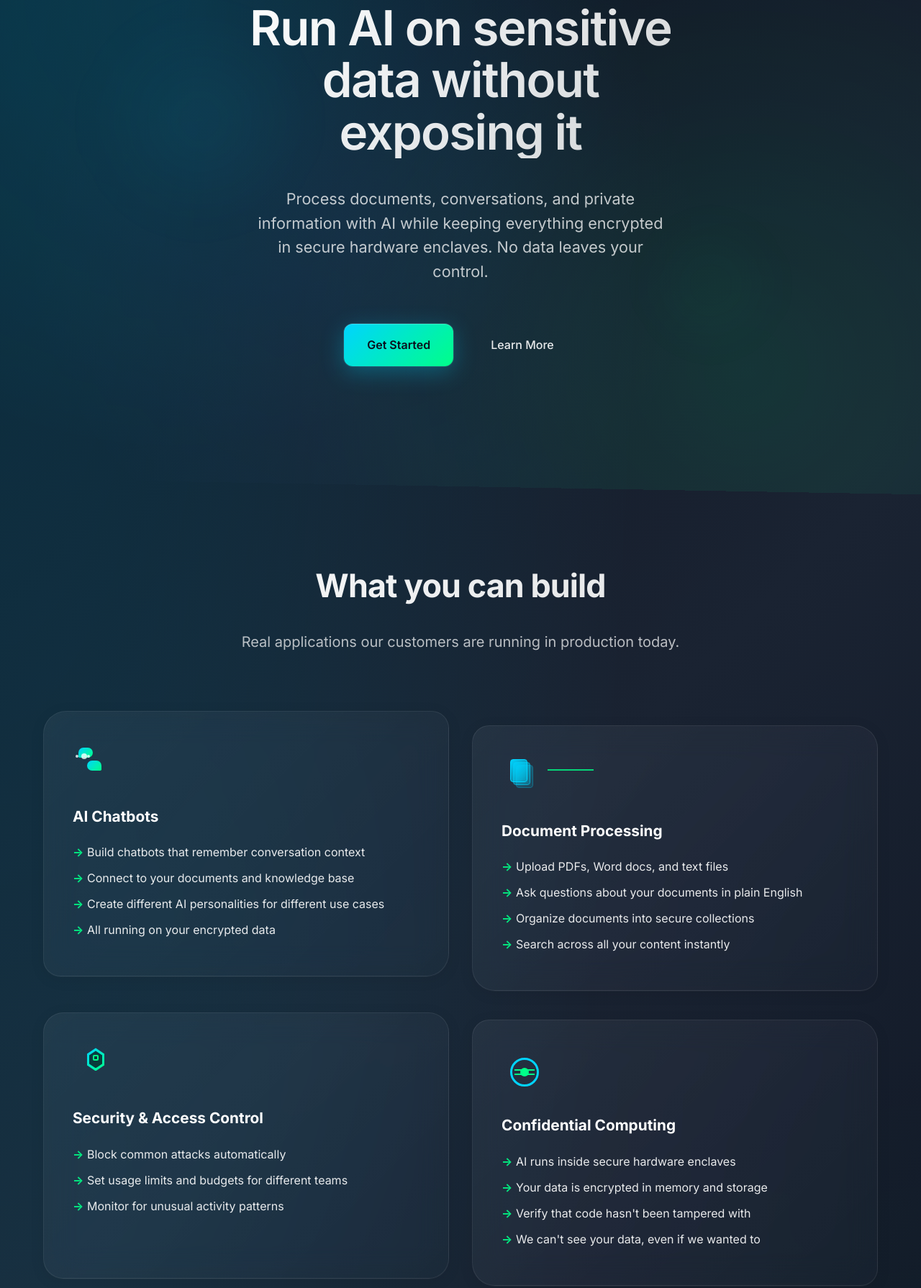
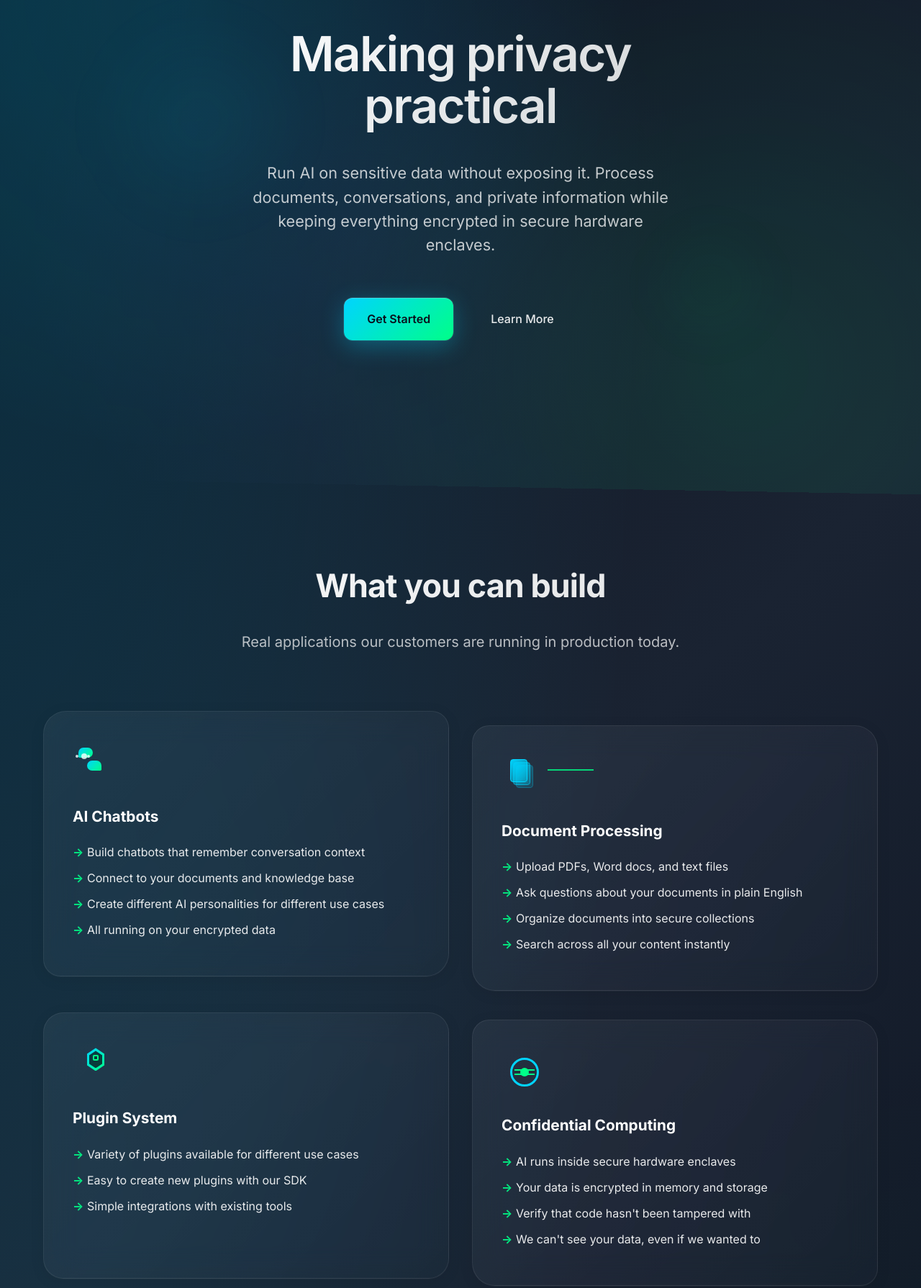
Before and after one commit to enclava-ai/website, an Astro site: page / in a window 1280 px wide. Shown: the part 144-1934 px from the top of the page at 72% size. Built offline with nearby package versions, Linux system fonts and the light colour scheme; Astro itself is replaced by a stand-in of ours.

Commit message:
plugin system

```diff
--- a/src/pages/index.astro
+++ b/src/pages/index.astro
@@ -2,7 +2,7 @@
 import BaseLayout from '../layouts/BaseLayout.astro';
 ---
 
-<BaseLayout title="Enclava: Enterprise AI Platform putting customer privacy first">
+<BaseLayout title="Enclava: Making privacy practical">
   <!-- Navigation -->
   <nav class="nav">
     <div class="container">
@@ -36,10 +36,10 @@ import BaseLayout from '../layouts/BaseLayout.astro';
     <div class="hero-container">
       <div class="hero-content">
         <h1 class="hero-title">
-          Run AI on sensitive data without exposing it
+          Making privacy practical
         </h1>
         <p class="hero-description">
-          Process documents, conversations, and private information with AI while keeping everything encrypted in secure hardware enclaves. No data leaves your control.
+          Run AI on sensitive data without exposing it. Process documents, conversations, and private information while keeping everything encrypted in secure hardware enclaves.
         </p>
         <div class="hero-actions">
           <a href="#contact" class="btn-primary">Get Started</a>
@@ -106,11 +106,11 @@ import BaseLayout from '../layouts/BaseLayout.astro';
               <div class="lock-symbol"></div>
             </div>
           </div>
-          <h3>Security & Access Control</h3>
+          <h3>Plugin System</h3>
           <ul>
-            <li>Block common attacks automatically</li>
-            <li>Set usage limits and budgets for different teams</li>
-            <li>Monitor for unusual activity patterns</li>
+            <li>Variety of plugins available for different use cases</li>
+            <li>Easy to create new plugins with our SDK</li>
+            <li>Simple integrations with existing tools</li>
           </ul>
         </div>
 
```
